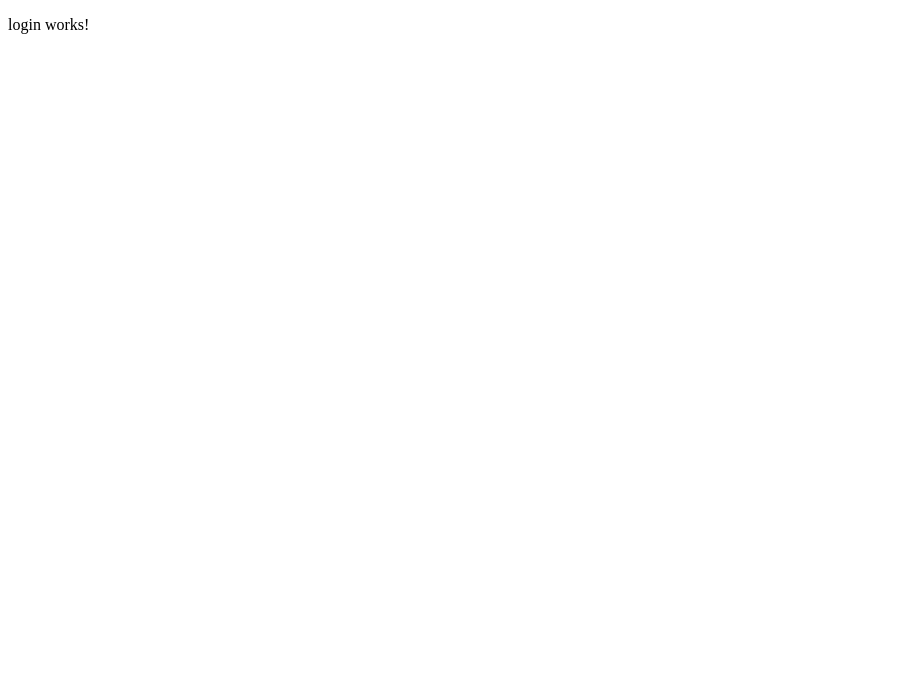
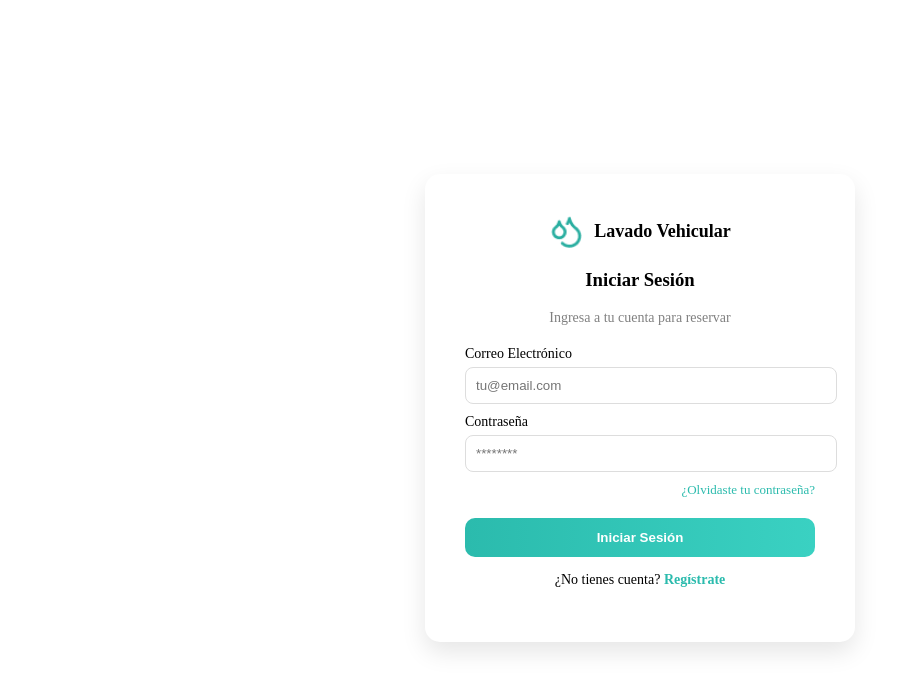
Before and after one commit to BrayanCABRERA123/Front-end-proyecto-web, an Angular app: page /auth/login in a window 1280 px wide. Shown: the top 690 px of the page, without its empty margins (0-906 px from the left). Built offline with nearby package versions, Linux system fonts and the light colour scheme.

Commit message:
feat: diseño UI de la pantalla de login

```diff
--- a/src/app/auth/auth/pages/login/login.html
+++ b/src/app/auth/auth/pages/login/login.html
@@ -1 +1,29 @@
-<p>login works!</p>
+<div class="login-container">
+    <div class="login-card">
+
+        <div class="logo">
+            <img src="images/logo.png" alt="logo">
+            <h2>Lavado Vehicular</h2>
+        </div>
+
+        <h3>Iniciar Sesión</h3>
+        <p class="subtitle">Ingresa a tu cuenta para reservar</p>
+
+        <form>
+            <label>Correo Electrónico</label>
+            <input type="email" placeholder="tu@email.com">
+
+            <label>Contraseña</label>
+            <input type="password" placeholder="********">
+
+            <a class="forgot">¿Olvidaste tu contraseña?</a>
+
+            <button type="submit">Iniciar Sesión</button>
+        </form>
+
+        <p class="register">
+            ¿No tienes cuenta? <span>Regístrate</span>
+        </p>
+
+    </div>
+</div>
--- a/src/app/auth/auth/pages/login/login.scss
+++ b/src/app/auth/auth/pages/login/login.scss
@@ -0,0 +1,109 @@
+body {
+    margin: 0;
+    font-family: Arial, Helvetica, sans-serif;
+    background: #f5f6f7;
+}
+
+.login-container {
+    height: 100vh;
+    display: flex;
+    justify-content: center;
+    align-items: center;
+}
+
+.login-card {
+    background: #fff;
+    padding: 40px;
+    width: 350px;
+    border-radius: 15px;
+    box-shadow: 0 10px 25px rgba(0, 0, 0, 0.1);
+    text-align: center;
+}
+
+.logo {
+    display: flex;
+    align-items: center;
+    justify-content: center;
+    gap: 10px; // espacio entre logo y texto
+    margin-bottom: 10px;
+}
+
+.logo img {
+    width: 35px;
+    height: 35px;
+}
+
+.logo h2 {
+    margin: 0;
+    font-size: 18px;
+    font-weight: 600;
+}
+
+h3 {
+    margin-top: 20px;
+}
+
+.subtitle {
+    color: gray;
+    font-size: 14px;
+    margin-bottom: 20px;
+}
+
+form {
+    text-align: left;
+}
+
+label {
+    font-size: 14px;
+    margin-top: 10px;
+    display: block;
+}
+
+input {
+    width: 100%;
+    padding: 10px;
+    margin-top: 5px;
+    border-radius: 8px;
+    border: 1px solid #ddd;
+    outline: none;
+}
+
+input:focus {
+    border-color: #2bbbad;
+}
+
+.forgot {
+    display: block;
+    margin-top: 10px;
+    font-size: 13px;
+    color: #2bbbad;
+    text-align: right;
+    cursor: pointer;
+}
+
+button {
+    width: 100%;
+    margin-top: 20px;
+    padding: 12px;
+    border: none;
+    border-radius: 10px;
+    background: linear-gradient(90deg, #2bbbad, #3ad1c2);
+    color: white;
+    font-weight: bold;
+    cursor: pointer;
+}
+
+button:hover {
+    opacity: 0.9;
+}
+
+.register {
+    margin-top: 15px;
+    font-size: 14px;
+}
+
+.register span {
+    color: #2bbbad;
+    cursor: pointer;
+    font-weight: bold;
+}
```
Also changed, not shown: 1 other file (tests, documents, lock files or other folders).
